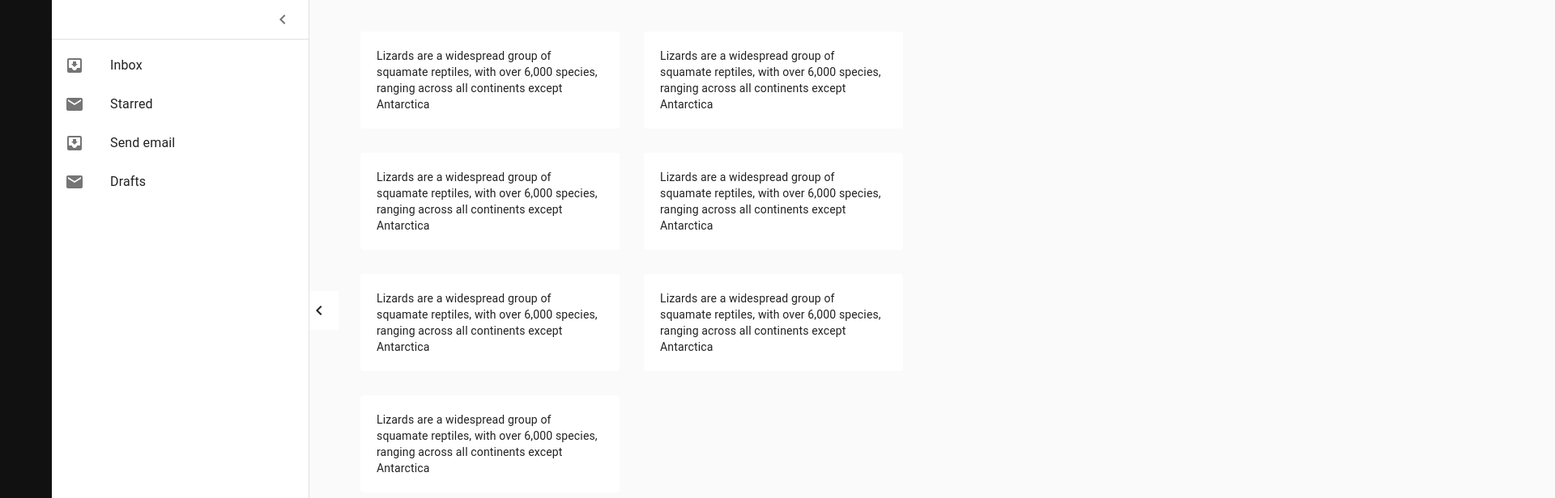
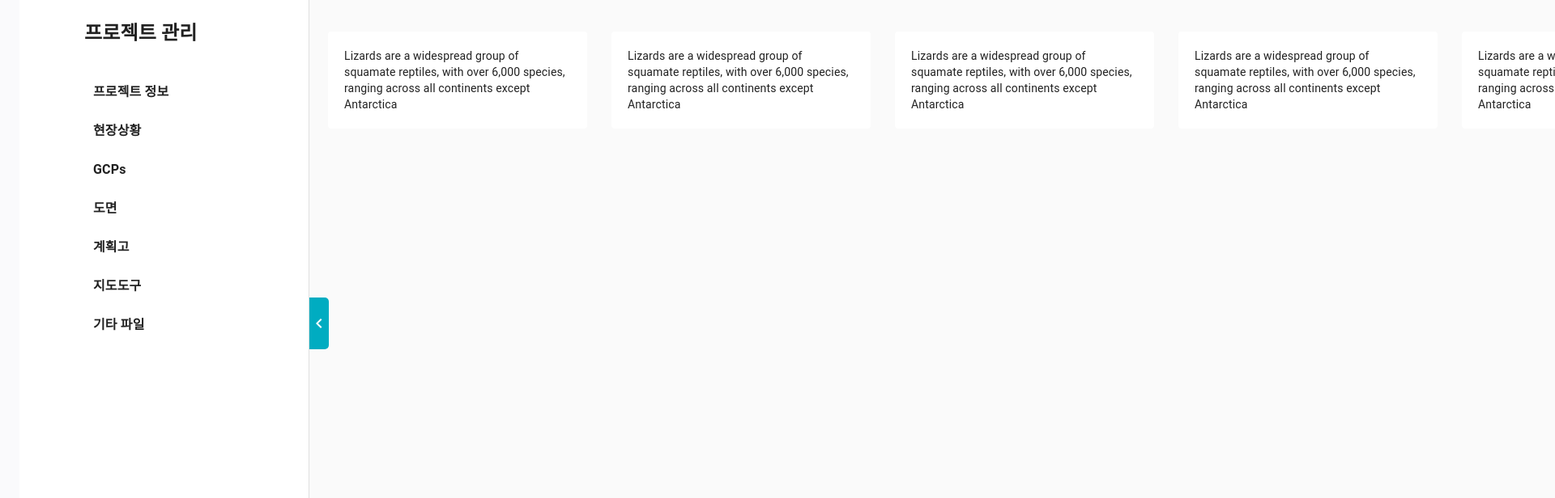
Before and after one commit to keh7264/next-carta, a Next.js app: page / in a window 1280 px wide. Shown: the top 616 px of the page at 81% size, 1920 px wide, since content can reach past the window. Built offline with nearby package versions, Linux system fonts and the light colour scheme.

Commit message:
컴포넌트 분리

```diff
--- /dev/null
+++ b/components/NavigationBar.tsx
@@ -0,0 +1,29 @@
+import styled from 'styled-components';
+const NavigationBar = () => {
+  return (
+    <GnbWrapper>
+      <div className="logoArea">
+        <img src="/images/carta_logo_symbol.png" />
+      </div>
+    </GnbWrapper>
+  );
+};
+
+export default NavigationBar;
+
+const GnbWrapper = styled.div`
+  height: 100vh;
+  width: 64px;
+  background-color: #fafafc;
+  z-index: 1300;
+  padding: 16px 4px 32px;
+
+  .logoArea {
+    width: 100%;
+    padding: 0 8px;
+    > img {
+      width: 100%;
+      height: auto;
+    }
+  }
+`;
--- /dev/null
+++ b/components/ProjectDrawer.tsx
@@ -0,0 +1,159 @@
+import { Drawer } from '@material-ui/core';
+import IconButton from '@material-ui/core/IconButton';
+import List from '@material-ui/core/List';
+import ListItem from '@material-ui/core/ListItem';
+import ListItemText from '@material-ui/core/ListItemText';
+import { useTheme } from '@material-ui/core/styles';
+import ChevronLeftIcon from '@material-ui/icons/ChevronLeftOutlined';
+import ChevronRightIcon from '@material-ui/icons/ChevronRightOutlined';
+import clsx from 'clsx';
+import Link from 'next/link';
+import styled from 'styled-components';
+
+const drawerWidth = 318;
+const navigationWidth = 64;
+
+const ProjectDrawer = ({ open, setOpen }) => {
+  const theme = useTheme();
+
+  const handleDrawerOpen = () => {
+    setOpen(true);
+  };
+
+  const handleDrawerClose = () => {
+    setOpen(false);
+  };
+
+  return (
+    <>
+      <DrawerEx
+        className={clsx('drawer', {
+          drawerOpen: open,
+          drawerClose: !open,
+        })}
+        classes={{
+          paper: clsx('paper', {
+            drawerOpen: open,
+            drawerClose: !open,
+          }),
+        }}
+        variant="permanent"
+        anchor="left"
+        open={open}
+      >
+        <div className="drawerHeader">프로젝트 관리</div>
+        <ListEx>
+          {[
+            '프로젝트 정보',
+            '현장상황',
+            'GCPs',
+            '도면',
+            '계획고',
+            '지도도구',
+            '기타 파일',
+          ].map((text, index) => (
+            <ListItem button key={text}>
+              <Link href="/">
+                <ListItemText className="listText" primary={text} />
+              </Link>
+            </ListItem>
+          ))}
+        </ListEx>
+      </DrawerEx>
+      <DrawerPull
+        className={clsx({
+          drawerPullhide: !open,
+        })}
+      >
+        <IconButton
+          color="inherit"
+          aria-label="open drawer"
+          onClick={open ? handleDrawerClose : handleDrawerOpen}
+          edge="start"
+          className={clsx('menuButton')}
+        >
+          {open ? <ChevronLeftIcon /> : <ChevronRightIcon />}
+        </IconButton>
+      </DrawerPull>
+    </>
+  );
+};
+
+export default ProjectDrawer;
+
+const DrawerEx = styled(Drawer)`
+  left: ${navigationWidth}px;
+  width: ${drawerWidth}px;
+  flex-shrink: 0;
+  overflow: hidden;
+  background-color: #fff;
+  ${({ theme }) => `
+    transition: ${theme.transitions.create('left', {
+      easing: theme.transitions.easing.sharp,
+      duration: theme.transitions.duration.enteringScreen,
+    })};`}
+
+  .drawerOpen {
+    left: ${navigationWidth}px;
+    width: ${drawerWidth}px;
+  }
+
+  .drawerClose {
+    left: ${navigationWidth - drawerWidth}px;
+    overflow-x: hidden;
+    width: ${drawerWidth}px;
+  }
+
+  .drawerHeader {
+    display: flex;
+    align-items: center;
+    ${({ theme }) => `
+      padding: ${theme.spacing(0, 1)};
+    `}
+    font-weight: bold;
+    font-size: 24px;
+    padding: 24px 40px;
+  }
+`;
+
+const DrawerPull = styled.div`
+  display: inline-block;
+  position: fixed;
+  left: ${drawerWidth + navigationWidth}px;
+  top: calc(50vh - 32px);
+  background-color: #00acc1;
+  border-radius: 0px 5px 5px 0px;
+  width: 24px;
+  height: 64px;
+  ${({ theme }) => `
+    transition: ${theme.transitions.create('left', {
+      easing: theme.transitions.easing.easeOut,
+      duration: theme.transitions.duration.enteringScreen,
+    })};`}
+  &.drawerPullhide {
+    left: ${navigationWidth}px;
+  }
+
+  > button {
+    height: 100%;
+
+    svg {
+      color: #fff;
+    }
+  }
+`;
+
+const ListEx = styled(List)`
+  .listText {
+    padding-left: 35px;
+    > span {
+      font-size: 16px;
+      font-weight: bold;
+    }
+  }
+`;
+
+const ListItemTextEx = styled(ListItemText)`
+  font-size: 16px;
+  font-weight: bold;
+`;
--- a/components/drawer.tsx
+++ /dev/null
@@ -1,5 +0,0 @@
-const drawer = () => {
-  return <></>;
-};
-
-export default drawer;
--- a/components/navigation.tsx
+++ /dev/null
@@ -1,5 +0,0 @@
-const navigation = () => {
-  return <></>;
-};
-
-export default navigation;
--- a/pages/index.tsx
+++ b/pages/index.tsx
@@ -1,21 +1,10 @@
-import { Button, Container } from '@material-ui/core';
-import CssBaseline from '@material-ui/core/CssBaseline';
-import Divider from '@material-ui/core/Divider';
-import Drawer from '@material-ui/core/Drawer';
-import IconButton from '@material-ui/core/IconButton';
-import List from '@material-ui/core/List';
-import ListItem from '@material-ui/core/ListItem';
-import ListItemIcon from '@material-ui/core/ListItemIcon';
-import ListItemText from '@material-ui/core/ListItemText';
+import { Container } from '@material-ui/core';
 import { useTheme } from '@material-ui/core/styles';
-import ChevronLeftIcon from '@material-ui/icons/ChevronLeftOutlined';
-import ChevronRightIcon from '@material-ui/icons/ChevronRightOutlined';
-import MailIcon from '@material-ui/icons/Mail';
-import InboxIcon from '@material-ui/icons/MoveToInbox';
 import clsx from 'clsx';
-import Link from 'next/link';
 import { useState } from 'react';
 import styled from 'styled-components';
+import NavigationBar from '../components/NavigationBar';
+import ProjectDrawer from '../components/ProjectDrawer';
 
 const drawerWidth = 318;
 const navigationWidth = 64;
@@ -24,74 +13,11 @@ export default function Home() {
   const theme = useTheme();
   const [open, setOpen] = useState(true);
 
-  const handleDrawerOpen = () => {
-    setOpen(true);
-  };
-
-  const handleDrawerClose = () => {
-    setOpen(false);
-  };
-
   return (
     <Layout>
-      <div className="navigation-bar">
-        <Button />
-      </div>
+      <NavigationBar />
       <Wrapper>
-        <CssBaseline />
-        <DrawerEx
-          className={clsx('drawer', {
-            drawerOpen: open,
-            drawerClose: !open,
-          })}
-          classes={{
-            paper: clsx({
-              drawerOpen: open,
-              drawerClose: !open,
-            }),
-          }}
-          variant="permanent"
-          anchor="left"
-          open={open}
-        >
-          <div className="drawerHeader">
-            <IconButton onClick={handleDrawerClose}>
-              {theme.direction === 'ltr' ? (
-                <ChevronLeftIcon />
-              ) : (
-                <ChevronRightIcon />
-              )}
-            </IconButton>
-          </div>
-          <Divider />
-          <List>
-            {['Inbox', 'Starred', 'Send email', 'Drafts'].map((text, index) => (
-              <ListItem button key={text}>
-                <ListItemIcon>
-                  {index % 2 === 0 ? <InboxIcon /> : <MailIcon />}
-                </ListItemIcon>
-                <Link href="/">
-                  <ListItemText primary={text} />
-                </Link>
-              </ListItem>
-            ))}
-          </List>
-        </DrawerEx>
-        <div
-          className={clsx('drawerPull', {
-            drawerPullhide: !open,
-          })}
-        >
-          <IconButton
-            color="inherit"
-            aria-label="open drawer"
-            onClick={open ? handleDrawerClose : handleDrawerOpen}
-            edge="start"
-            className={clsx('menuButton')}
-          >
-            {open ? <ChevronLeftIcon /> : <ChevronRightIcon />}
-          </IconButton>
-        </div>
+        <ProjectDrawer open={open} setOpen={setOpen} />
         <main
           className={clsx('content', {
             contentShift: open,
@@ -138,13 +64,6 @@ export default function Home() {
 const Layout = styled.div`
   display: flex;
   position: relative;
-
-  .navigation-bar {
-    height: 100vh;
-    width: 64px;
-    background-color: #111;
-    z-index: 1300;
-  }
 `;
 
 const Wrapper = styled.div`
@@ -152,15 +71,6 @@ const Wrapper = styled.div`
   top: 0;
   display: flex;
   flex: 1;
-
-  .drawerHeader {
-    display: flex;
-    align-items: center;
-    ${({ theme }) => `
-      padding: ${theme.spacing(0, 1)};
-    `}
-    justify-content: flex-end;
-  }
 
   main.content {
     margin-left: ${-drawerWidth}px;
@@ -182,52 +92,12 @@ const Wrapper = styled.div`
       })};`}
     }
   }
-
-  .drawerPull {
-    display: inline-block;
-    position: fixed;
-    left: ${drawerWidth + navigationWidth}px;
-    top: 45vh;
-    background-color: rgb(255, 255, 255);
-    ${({ theme }) => `
-    transition: ${theme.transitions.create('left', {
-      easing: theme.transitions.easing.easeOut,
-      duration: theme.transitions.duration.enteringScreen,
-    })};`}
-
-    &.drawerPullhide {
-      left: ${navigationWidth}px;
-    }
-  }
-`;
-
-const DrawerEx = styled(Drawer)`
-  left: ${navigationWidth}px;
-  width: ${drawerWidth}px;
-  flex-shrink: 0;
-  overflow: hidden;
-  ${({ theme }) => `
-    transition: ${theme.transitions.create('left', {
-      easing: theme.transitions.easing.sharp,
-      duration: theme.transitions.duration.enteringScreen,
-    })};`}
-
-  .drawerOpen {
-    left: ${navigationWidth}px;
-    width: ${drawerWidth}px;
-  }
-
-  .drawerClose {
-    left: ${navigationWidth - drawerWidth}px;
-    overflow-x: hidden;
-    width: ${drawerWidth}px;
-  }
 `;
 
 const ContainerEx = styled(Container)`
   margin: auto;
   display: flex;
-  flex-wrap: wrap;
+  /* flex-wrap: wrap; */
 `;
 
 const SnapshotCard = styled.div`
```
Also changed, not shown: public/images/carta_logo_symbol.png (added).
